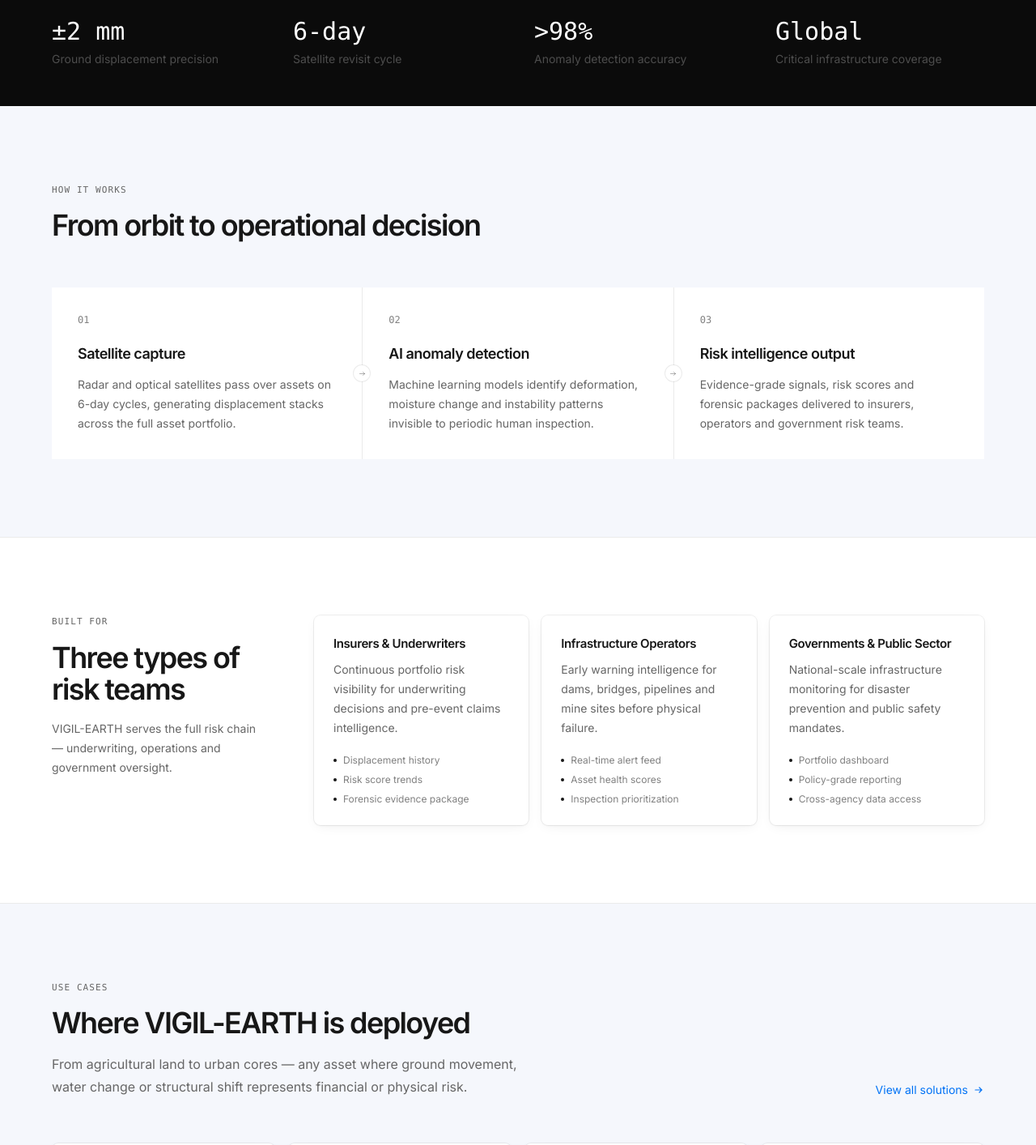
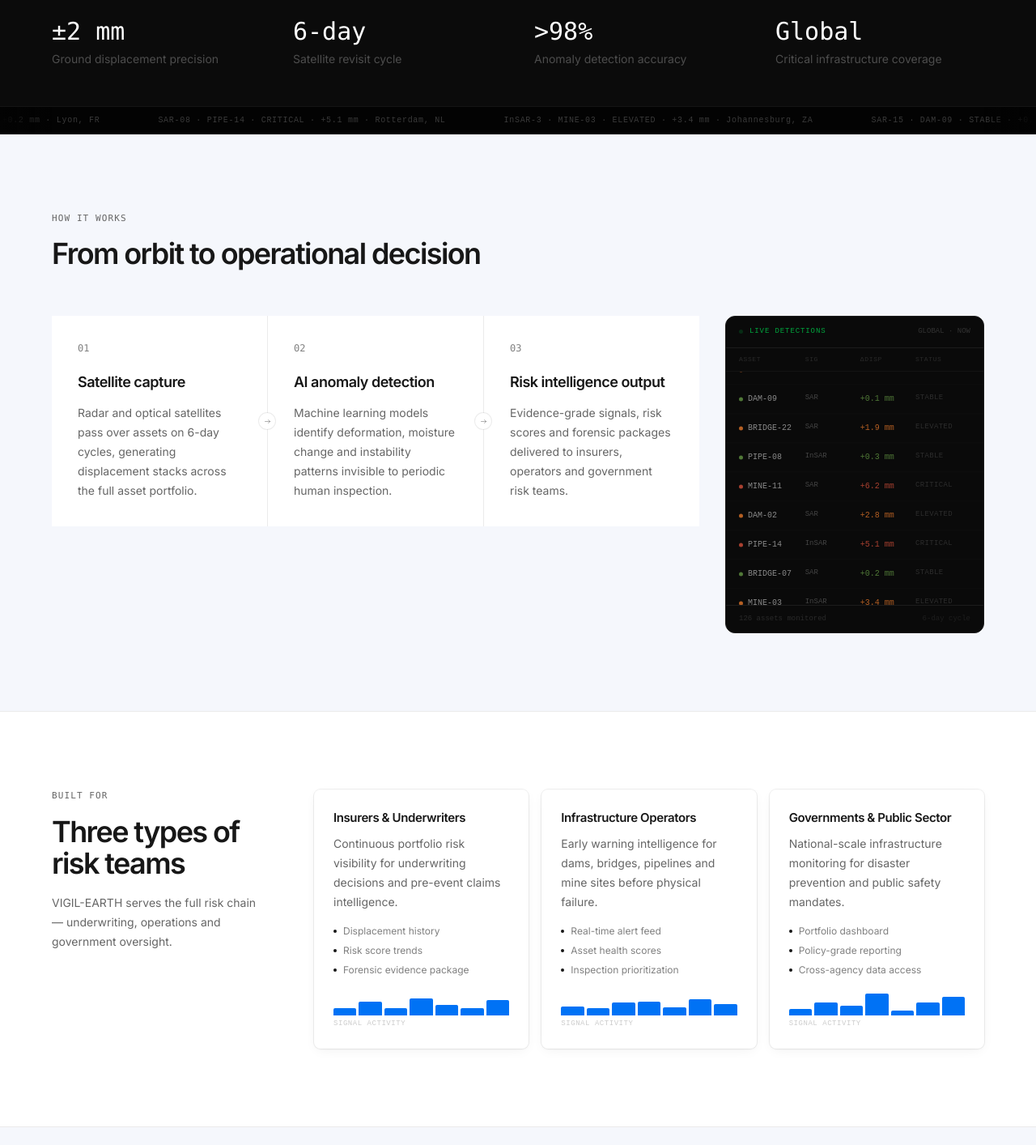
Before and after one commit to Star-Scream-Alpha/vigil-website, a Next.js app: page / in a window 1280 px wide. Shown: the part 840-2254 px from the top of the page at 81% size. Built offline with nearby package versions, Linux system fonts and the light colour scheme.

Commit message:
maded changes to home page

```diff
--- a/app/page.tsx
+++ b/app/page.tsx
@@ -33,16 +33,19 @@
     title: 'Insurers & Underwriters',
     description: 'Continuous portfolio risk visibility for underwriting decisions and pre-event claims intelligence.',
     signals: ['Displacement history', 'Risk score trends', 'Forensic evidence package'],
+    bars: [55, 80, 45, 70, 90, 38, 65],
   },
   {
     title: 'Infrastructure Operators',
     description: 'Early warning intelligence for dams, bridges, pipelines and mine sites before physical failure.',
     signals: ['Real-time alert feed', 'Asset health scores', 'Inspection prioritization'],
+    bars: [72, 40, 85, 55, 68, 92, 50],
   },
   {
     title: 'Governments & Public Sector',
     description: 'National-scale infrastructure monitoring for disaster prevention and public safety mandates.',
     signals: ['Portfolio dashboard', 'Policy-grade reporting', 'Cross-agency data access'],
+    bars: [48, 75, 60, 88, 42, 70, 82],
   },
 ];
 
@@ -123,6 +126,32 @@
   },
 ];
 
+const tickerItems = [
+  'SAR-12 · DAM-02 · ELEVATED · +2.8 mm · Zurich, CH',
+  'InSAR-6 · BRIDGE-07 · STABLE · +0.2 mm · Lyon, FR',
+  'SAR-08 · PIPE-14 · CRITICAL · +5.1 mm · Rotterdam, NL',
+  'InSAR-3 · MINE-03 · ELEVATED · +3.4 mm · Johannesburg, ZA',
+  'SAR-15 · DAM-09 · STABLE · +0.1 mm · Nairobi, KE',
+  'InSAR-7 · BRIDGE-22 · ELEVATED · +1.9 mm · Mumbai, IN',
+  'SAR-04 · PIPE-08 · STABLE · +0.3 mm · Calgary, CA',
+  'InSAR-9 · MINE-11 · CRITICAL · +6.2 mm · Santiago, CL',
+  'SAR-02 · ROAD-05 · STABLE · +0.4 mm · Berlin, DE',
+  'InSAR-5 · DAM-17 · ELEVATED · +2.1 mm · Chennai, IN',
+];
+
+const feedItems: { asset: string; type: string; val: string; status: 'critical' | 'elevated' | 'stable'; loc: string; time: string }[] = [
+  { asset: 'DAM-02', type: 'SAR', val: '+2.8 mm', status: 'elevated', loc: 'Zurich, CH', time: '14:23' },
+  { asset: 'PIPE-14', type: 'InSAR', val: '+5.1 mm', status: 'critical', loc: 'Rotterdam, NL', time: '14:21' },
+  { asset: 'BRIDGE-07', type: 'SAR', val: '+0.2 mm', status: 'stable', loc: 'Lyon, FR', time: '14:19' },
+  { asset: 'MINE-03', type: 'InSAR', val: '+3.4 mm', status: 'elevated', loc: 'Johannesburg, ZA', time: '14:17' },
+  { asset: 'DAM-09', type: 'SAR', val: '+0.1 mm', status: 'stable', loc: 'Nairobi, KE', time: '14:15' },
+  { asset: 'BRIDGE-22', type: 'SAR', val: '+1.9 mm', status: 'elevated', loc: 'Mumbai, IN', time: '14:12' },
+  { asset: 'PIPE-08', type: 'InSAR', val: '+0.3 mm', status: 'stable', loc: 'Calgary, CA', time: '14:09' },
+  { asset: 'MINE-11', type: 'SAR', val: '+6.2 mm', status: 'critical', loc: 'Santiago, CL', time: '14:07' },
+];
+
+const statusColors = { critical: '#a84030', elevated: '#b45f23', stable: '#507837' } as const;
+
 export default function Home() {
   return (
     <div className="min-h-screen bg-white text-[#171717]">
@@ -197,31 +226,18 @@
               className="relative overflow-hidden rounded-xl"
               style={{ height: 460, boxShadow: 'rgba(0,0,0,0.08) 0px 0px 0px 1px, rgba(0,0,0,0.04) 0px 8px 24px' }}
             >
-              {/* Dam image background */}
               <img src="/dam-image.png" alt="" aria-hidden="true" className="absolute inset-0 w-full h-full object-cover" />
-              {/* Dark overlay — keeps UI legible over the photo */}
               <div className="absolute inset-0" style={{ background: 'rgba(0,0,0,0.42)' }} />
-              {/* Terrain coordinate grid */}
               <div className="absolute inset-0 grid-bg pointer-events-none" />
-
-              {/* ── Displacement heat zones — at base of terrain ── */}
 
               {/* Amber / elevated — outer halo */}
               <div className="absolute" style={{ width: 360, height: 240, left: '4%', top: '44%', background: 'radial-gradient(ellipse at center, rgba(195,105,30,0.22) 0%, transparent 65%)', filter: 'blur(28px)' }} />
-              {/* Amber / elevated — glowing core */}
               <div className="absolute" style={{ width: 230, height: 150, left: '12%', top: '50%', background: 'radial-gradient(ellipse at center, rgba(205,115,35,0.72) 0%, rgba(185,95,30,0.22) 48%, transparent 70%)', filter: 'blur(9px)', transform: 'rotate(-12deg)', animation: 'blob-pulse 4s ease-in-out infinite' }} />
-
-              {/* Red / critical — outer halo */}
               <div className="absolute" style={{ width: 180, height: 140, left: '38%', top: '50%', background: 'radial-gradient(ellipse at center, rgba(175,52,25,0.28) 0%, transparent 65%)', filter: 'blur(24px)' }} />
-              {/* Red / critical — glowing core */}
               <div className="absolute" style={{ width: 96, height: 70, left: '44%', top: '56%', background: 'radial-gradient(ellipse at center, rgba(195,58,28,0.82) 0%, rgba(150,48,22,0.28) 50%, transparent 70%)', filter: 'blur(5px)', animation: 'blob-pulse 3.2s ease-in-out 0.8s infinite' }} />
-
-              {/* Green / stable — outer halo */}
               <div className="absolute" style={{ width: 260, height: 170, left: '56%', top: '46%', background: 'radial-gradient(ellipse at center, rgba(78,138,50,0.2) 0%, transparent 65%)', filter: 'blur(26px)' }} />
-              {/* Green / stable — glowing core */}
               <div className="absolute" style={{ width: 170, height: 115, left: '62%', top: '52%', background: 'radial-gradient(ellipse at center, rgba(90,152,55,0.52) 0%, rgba(75,125,45,0.14) 50%, transparent 70%)', filter: 'blur(9px)', animation: 'blob-pulse 5s ease-in-out 1.6s infinite' }} />
 
-              {/* Crosshair — on critical zone */}
               <div className="absolute" style={{ left: 'calc(44% + 13px)', top: 'calc(56% + 9px)' }}>
                 <svg width="28" height="28" viewBox="0 0 28 28" fill="none">
                   <circle cx="14" cy="14" r="5" stroke="rgba(195,58,28,0.75)" strokeWidth="0.8" />
@@ -232,7 +248,6 @@
                 </svg>
               </div>
 
-              {/* Header bar */}
               <div className="absolute inset-x-0 top-0 flex items-center justify-between px-4 py-2.5 border-b border-white/5" style={{ background: 'rgba(0,0,0,0.8)', backdropFilter: 'blur(8px)' }}>
                 <div className="flex items-center gap-2">
                   <span className="live-dot" style={{ width: 5, height: 5, background: '#00a63e' }} />
@@ -241,13 +256,8 @@
                 <span style={{ fontFamily: 'monospace', fontSize: 9, color: 'rgba(255,255,255,0.3)' }}>2026-04-19 · 14:23 UTC</span>
               </div>
 
-              {/* Legend */}
               <div className="absolute right-3 top-10 flex flex-col gap-1.5 rounded p-2" style={{ background: 'rgba(0,0,0,0.7)', backdropFilter: 'blur(4px)' }}>
-                {[
-                  { color: '#8c3019', label: 'Critical' },
-                  { color: '#b45f23', label: 'Elevated' },
-                  { color: '#507837', label: 'Stable' },
-                ].map((item) => (
+                {[{ color: '#8c3019', label: 'Critical' }, { color: '#b45f23', label: 'Elevated' }, { color: '#507837', label: 'Stable' }].map((item) => (
                   <div key={item.label} className="flex items-center gap-1.5">
                     <div style={{ width: 7, height: 7, borderRadius: '50%', background: item.color, opacity: 0.9 }} />
                     <span style={{ fontFamily: 'monospace', fontSize: 8, color: 'rgba(255,255,255,0.4)' }}>{item.label}</span>
@@ -257,7 +267,6 @@
 
               <div style={{ position: 'absolute', bottom: 76, left: 12, fontFamily: 'monospace', fontSize: 8, color: 'rgba(255,255,255,0.18)' }}>47.23°N  8.45°E</div>
 
-              {/* Data strip */}
               <div className="absolute inset-x-0 bottom-0 border-t border-white/5 px-4 py-3" style={{ background: 'rgba(0,0,0,0.85)', backdropFilter: 'blur(8px)' }}>
                 <div className="flex items-end justify-between">
                   <div>
@@ -291,6 +300,21 @@
         </div>
       </section>
 
+      {/* ── Live telemetry ticker ──────────────────────────── */}
+      <div style={{ background: '#030303', borderTop: '1px solid #151515', borderBottom: '1px solid #151515', overflow: 'hidden', padding: '9px 0', position: 'relative' }}>
+        {/* Left fade */}
+        <div className="absolute inset-y-0 left-0 w-16 z-10 pointer-events-none" style={{ background: 'linear-gradient(to right, #030303, transparent)' }} />
+        {/* Right fade */}
+        <div className="absolute inset-y-0 right-0 w-16 z-10 pointer-events-none" style={{ background: 'linear-gradient(to left, #030303, transparent)' }} />
+        <div style={{ display: 'flex', animation: 'ticker-scroll 40s linear infinite', width: 'max-content' }}>
+          {[...tickerItems, ...tickerItems].map((item, i) => (
+            <span key={i} style={{ fontFamily: 'monospace', fontSize: 10, color: '#3a3a3a', letterSpacing: '0.07em', whiteSpace: 'nowrap', padding: '0 36px' }}>
+              {item}
+            </span>
+          ))}
+        </div>
+      </div>
+
       {/* ── How it works ───────────────────────────────────── */}
       <section className="px-6 py-24 sm:px-10 lg:px-16 section-tint">
         <div className="mx-auto max-w-7xl">
@@ -300,7 +324,11 @@
               From orbit to operational decision
             </h2>
           </div>
-          <div className="grid gap-px lg:grid-cols-3" style={{ background: '#ebebeb' }}>
+
+          <div className="grid gap-8 lg:grid-cols-[1fr_320px] lg:items-start">
+
+            {/* Left: 3 step cards */}
+            <div className="grid gap-px sm:grid-cols-3 lg:grid-cols-3" style={{ background: '#ebebeb' }}>
               {steps.map((item, i) => (
                 <motion.div
                   key={item.n}
@@ -322,6 +350,61 @@
                   )}
                 </motion.div>
               ))}
+            </div>
+
+            {/* Right: live detection feed */}
+            <motion.div
+              initial={{ opacity: 0, x: 20 }}
+              whileInView={{ opacity: 1, x: 0 }}
+              viewport={{ once: true }}
+              transition={{ duration: 0.55, delay: 0.15 }}
+              className="rounded-xl overflow-hidden"
+              style={{ background: '#0a0a0a', border: '1px solid #1c1c1c' }}
+            >
+              {/* Header */}
+              <div className="flex items-center justify-between px-4 py-3 border-b border-[#1c1c1c]">
+                <div className="flex items-center gap-2">
+                  <span className="live-dot" style={{ width: 5, height: 5 }} />
+                  <span style={{ fontFamily: 'monospace', fontSize: 9, letterSpacing: '0.1em', color: '#00a63e' }}>LIVE DETECTIONS</span>
+                </div>
+                <span style={{ fontFamily: 'monospace', fontSize: 9, color: '#333333' }}>GLOBAL · NOW</span>
+              </div>
+
+              {/* Column headers */}
+              <div className="flex items-center px-4 py-2 border-b border-[#141414]">
+                {['ASSET', 'SIG', 'ΔDISP', 'STATUS'].map((h) => (
+                  <span key={h} style={{ fontFamily: 'monospace', fontSize: 8, color: '#2a2a2a', letterSpacing: '0.08em', flex: h === 'ASSET' ? 1.2 : 1 }}>{h}</span>
+                ))}
+              </div>
+
+              {/* Scrolling feed */}
+              <div style={{ height: 288, overflow: 'hidden' }}>
+                <div style={{ animation: 'feed-scroll 14s linear infinite' }}>
+                  {[...feedItems, ...feedItems].map((entry, i) => (
+                    <div
+                      key={i}
+                      className="flex items-center px-4"
+                      style={{ height: 36, borderBottom: '1px solid #0f0f0f' }}
+                    >
+                      <div style={{ flex: 1.2, display: 'flex', alignItems: 'center', gap: 6 }}>
+                        <div style={{ width: 5, height: 5, borderRadius: '50%', background: statusColors[entry.status], flexShrink: 0 }} />
+                        <span style={{ fontFamily: 'monospace', fontSize: 10, color: '#888888' }}>{entry.asset}</span>
+                      </div>
+                      <span style={{ flex: 1, fontFamily: 'monospace', fontSize: 9, color: '#444444' }}>{entry.type}</span>
+                      <span style={{ flex: 1, fontFamily: 'monospace', fontSize: 10, color: statusColors[entry.status] }}>{entry.val}</span>
+                      <span style={{ flex: 1, fontFamily: 'monospace', fontSize: 9, color: '#2d2d2d', textTransform: 'uppercase', letterSpacing: '0.04em' }}>{entry.status}</span>
+                    </div>
+                  ))}
+                </div>
+              </div>
+
+              {/* Footer */}
+              <div className="flex items-center justify-between px-4 py-2.5 border-t border-[#1c1c1c]">
+                <span style={{ fontFamily: 'monospace', fontSize: 9, color: '#2a2a2a' }}>126 assets monitored</span>
+                <span style={{ fontFamily: 'monospace', fontSize: 9, color: '#1e1e1e' }}>6-day cycle</span>
+              </div>
+            </motion.div>
+
           </div>
         </div>
       </section>
@@ -349,7 +432,7 @@
                 >
                   <h3 className="text-[15px] font-semibold text-[#171717]" style={{ letterSpacing: '-0.4px' }}>{a.title}</h3>
                   <p className="mt-2 text-sm leading-6 text-[#666666]">{a.description}</p>
-                  <ul className="mt-5 space-y-2">
+                  <ul className="mt-4 space-y-2">
                     {a.signals.map((s) => (
                       <li key={s} className="flex items-center gap-2">
                         <div style={{ width: 4, height: 4, borderRadius: '50%', background: '#171717', flexShrink: 0 }} />
@@ -357,6 +440,20 @@
                       </li>
                     ))}
                   </ul>
+
+                  {/* Animated signal bars */}
+                  <div className="mt-5 flex items-end gap-[3px]" style={{ height: 28 }}>
+                    {a.bars.map((h, j) => (
+                      <motion.div
+                        key={j}
+                        className="flex-1 rounded-t-[2px]"
+                        style={{ background: '#0072f5' }}
+                        animate={{ height: [`${h * 0.28}px`, `${h * 0.14}px`, `${h * 0.28 * 1.15}px`, `${h * 0.1}px`, `${h * 0.28}px`] }}
+                        transition={{ duration: 2.8 + j * 0.35, repeat: Infinity, ease: 'easeInOut', delay: j * 0.22 }}
+                      />
+                    ))}
+                  </div>
+                  <p style={{ fontFamily: 'monospace', fontSize: 9, color: '#cccccc', marginTop: 4, letterSpacing: '0.06em' }}>SIGNAL ACTIVITY</p>
                 </motion.div>
               ))}
             </div>
@@ -365,8 +462,14 @@
       </section>
 
       {/* ── Use cases ──────────────────────────────────────── */}
-      <section className="border-t border-[#ebebeb] px-6 py-24 sm:px-10 lg:px-16 section-tint">
-        <div className="mx-auto max-w-7xl">
+      <section className="border-t border-[#ebebeb] px-6 py-24 sm:px-10 lg:px-16 section-tint" style={{ position: 'relative', overflow: 'hidden' }}>
+
+        {/* Ambient glow orbs — always drifting */}
+        <div className="pointer-events-none absolute" style={{ width: 600, height: 400, top: '10%', left: '-8%', background: 'radial-gradient(ellipse at center, rgba(0,114,245,0.055) 0%, transparent 65%)', filter: 'blur(40px)', animation: 'drift1 22s ease-in-out infinite' }} />
+        <div className="pointer-events-none absolute" style={{ width: 500, height: 340, bottom: '5%', right: '-5%', background: 'radial-gradient(ellipse at center, rgba(0,114,245,0.04) 0%, transparent 65%)', filter: 'blur(40px)', animation: 'drift2 28s ease-in-out infinite' }} />
+        <div className="pointer-events-none absolute" style={{ width: 380, height: 280, top: '40%', left: '45%', background: 'radial-gradient(ellipse at center, rgba(0,114,245,0.03) 0%, transparent 65%)', filter: 'blur(35px)', animation: 'drift3 18s ease-in-out infinite' }} />
+
+        <div className="relative mx-auto max-w-7xl">
           <div className="mb-14 flex flex-col gap-4 sm:flex-row sm:items-end sm:justify-between">
             <div>
               <p className="eyebrow mb-4">Use cases</p>
```
Also changed, not shown: styles/globals.css (+12 -0 lines). Lines whose indentation alone changed are shown as unchanged.
